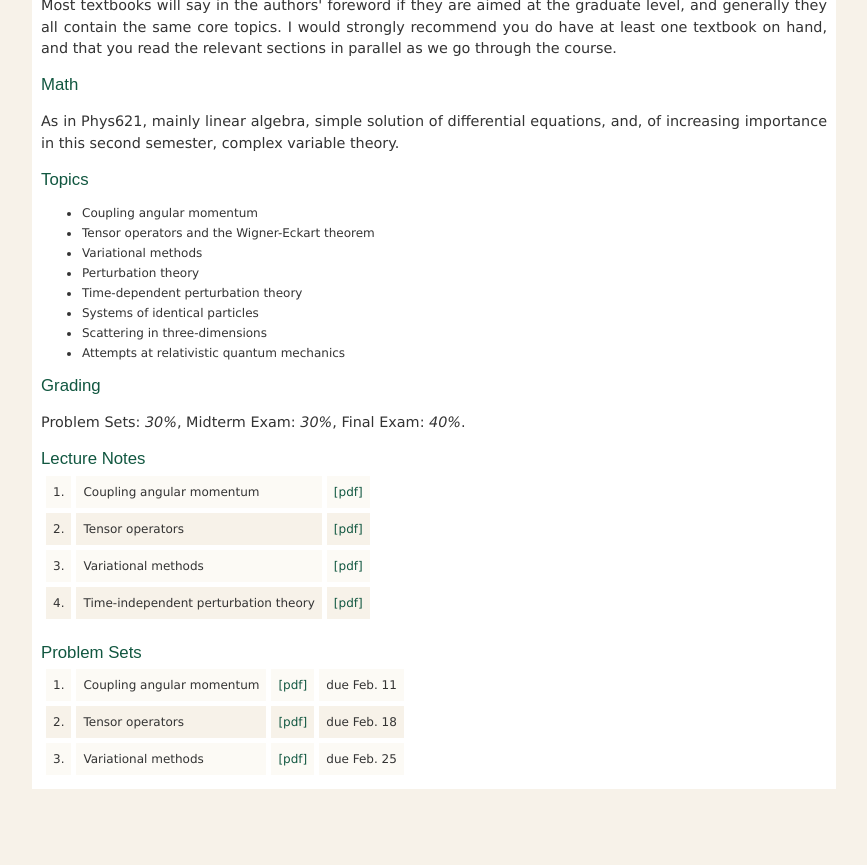
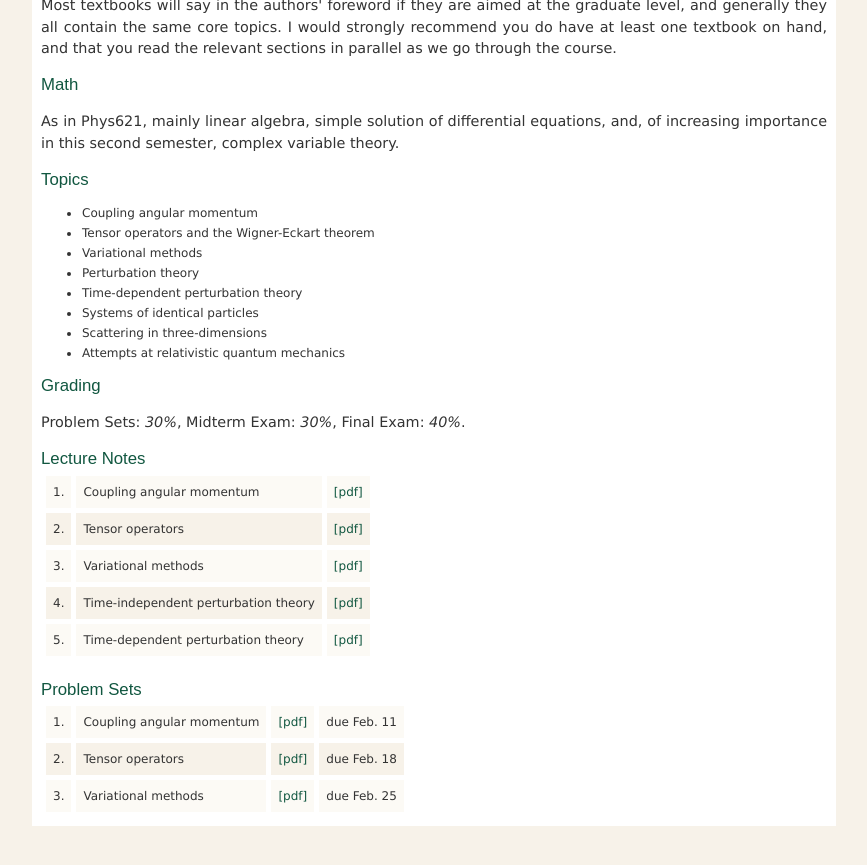
Before and after one commit to jozefdudek/personal_website, a Jekyll site: the page built from Phys622.html, in a window 1280 px wide and 900 px high, scrolled down 1475 px. Shown: the top 865 px of the window, without its empty margins (192-1059 px from the left). Built offline with Jekyll 4.4.1, drawn with Linux system fonts in a browser that asks for light colours; some of the changed lines change nothing that is shown.

Commit message:
added time dep

```diff
--- a/Phys622.html
+++ b/Phys622.html
@@ -129,14 +129,15 @@
       </td>
     </tr>
 
-        <!--
     <tr class="highlights">
       <td class="highlights"> 5. </td>
       <td class="highlights">Time-dependent perturbation theory</td>
       <td class="highlights">
-        <a href="LINK">[pdf]</a>
+        <a href="https://wm1693.box.com/s/mmm9xv1ryxi8u6jn8ql1aoj7hdqo4m6z">[pdf]</a>
       </td>
     </tr>
+
+        <!--
 
     <tr class="highlights">
       <td class="highlights"> 6. </td>
```
